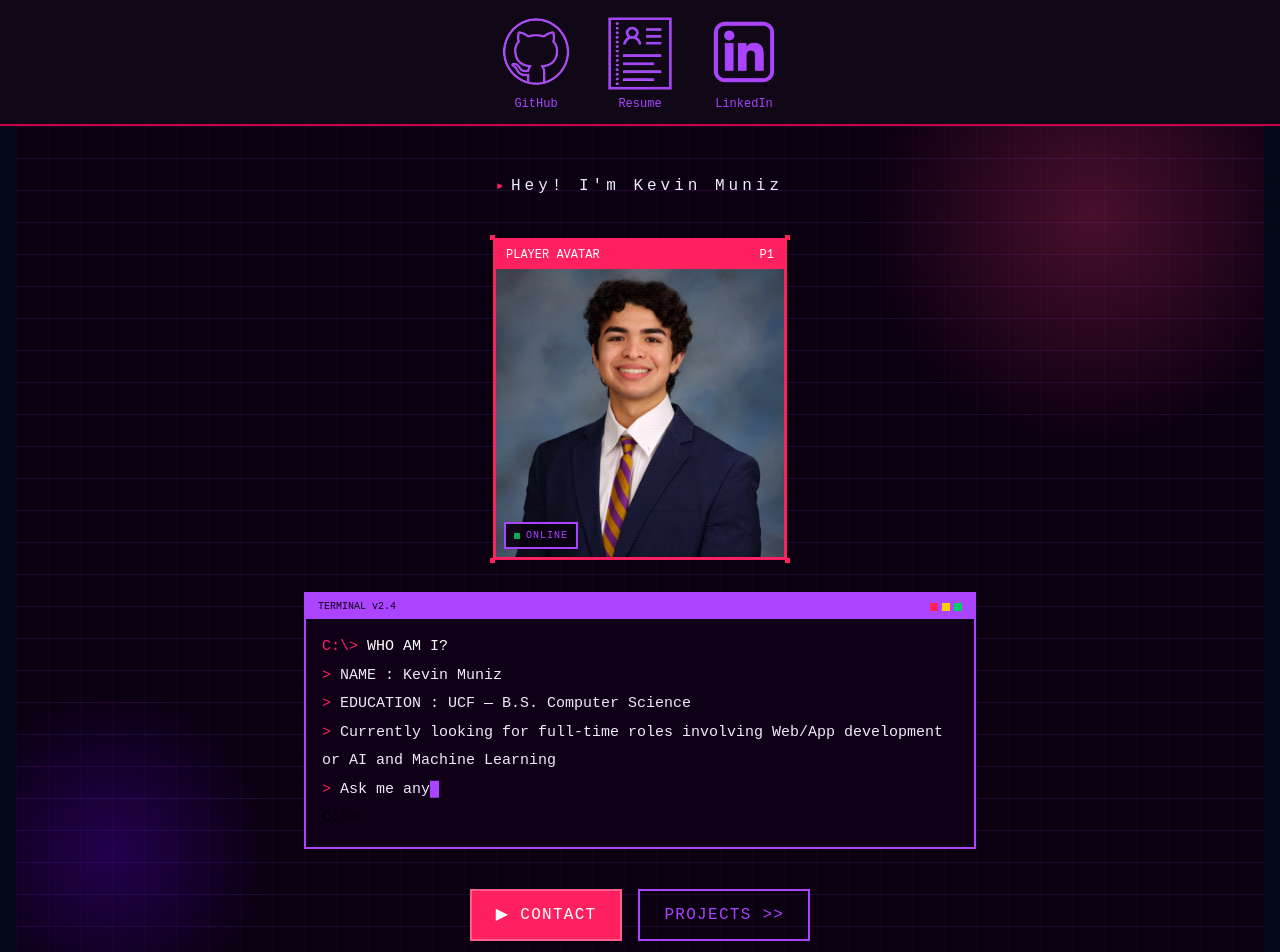
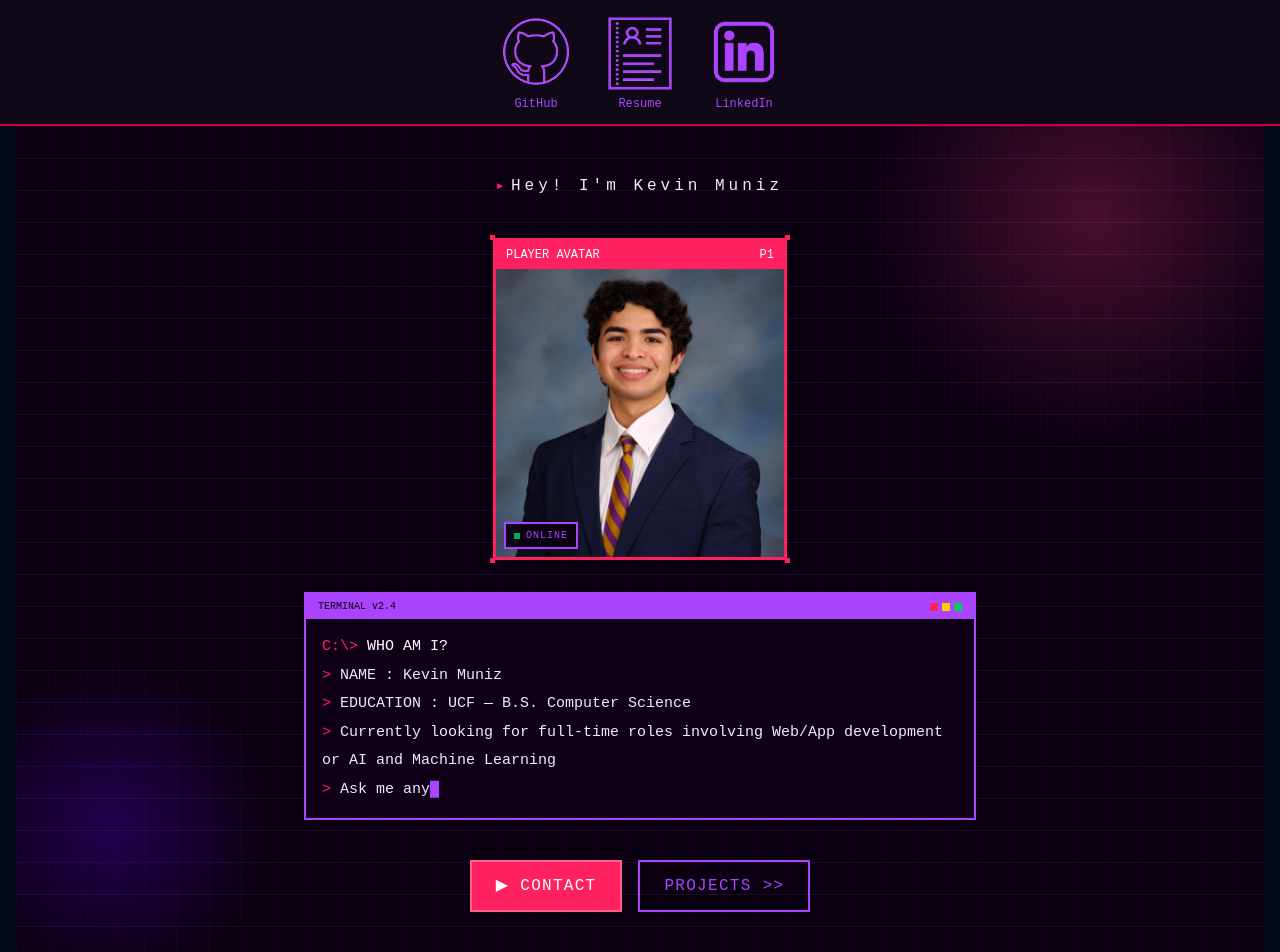
Before and after one commit to KevinMuniz1/Portfolio-Website, a Next.js app: page / in a window 1280 px wide. Shown: the top 952 px of the page. Built offline with nearby package versions, Linux system fonts and the light colour scheme.

Commit message:
minor tweak to textbox

```diff
--- a/app/components/welcomePageName.tsx
+++ b/app/components/welcomePageName.tsx
@@ -184,14 +184,11 @@ export default function Home() {
                 <div>
                   <span style={{ color: "#ff2060" }}>C:\&gt; </span>
                   <span style={{ opacity: showCursor ? 1 : 0, color: "#aa44ff" }}>█</span>
-                </div>
-              )}
-              <div style={{ display: "flex", alignItems: "center" }}>
-                <span>C:\&gt;</span>
-                <input type="text"
+                  <input type="text"
                 value={text}
                 onChange={handleChange} />
                 </div>
+              )}
             </div>
           </div>
         </div>
```
